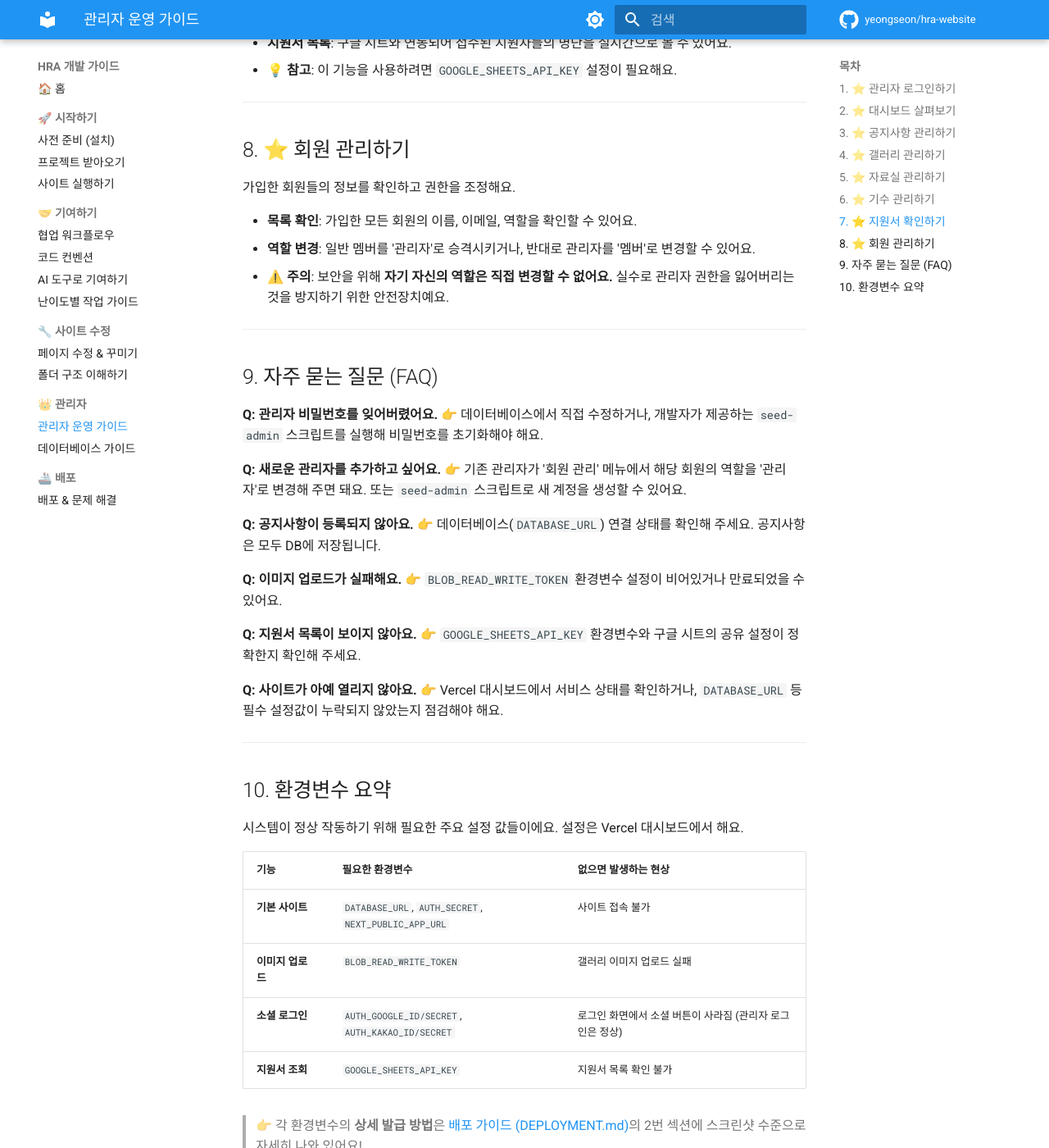
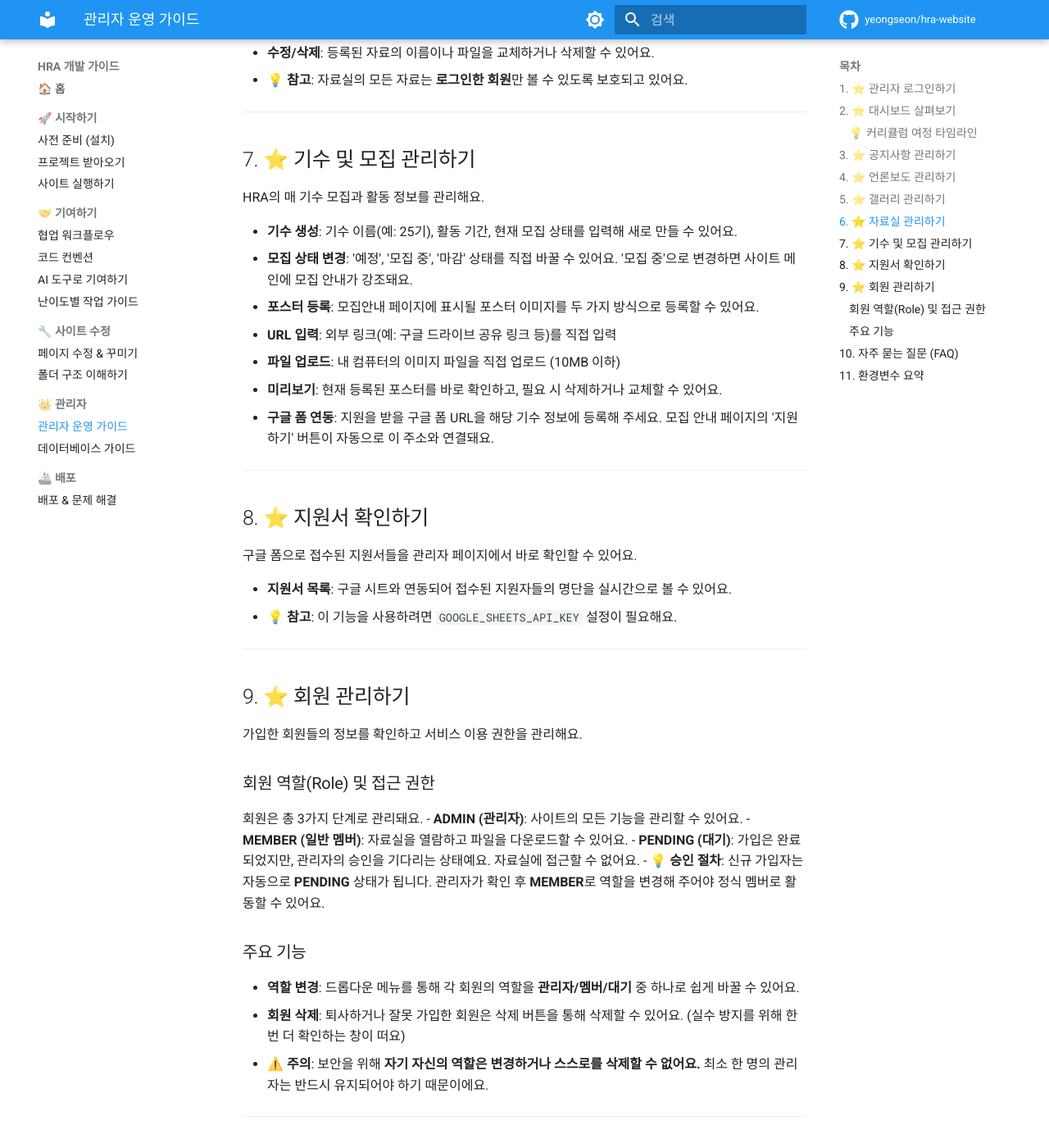
Before and after one commit to yeongseon/hra-website, an MkDocs documentation site: the page built from docs/ADMIN-GUIDE.md, in a window 1280 px wide and 1400 px high, scrolled down 2306 px. Shown: the whole window at 82% size. Built offline with MkDocs 1.6.1 and Material for MkDocs 9.7.7, drawn with Linux system fonts in a browser that asks for light colours; comment, search, counter and statistics services are not loaded; some of the changed text lies outside the part shown.

Commit message:
feat: 모집설정 포스터 이미지 업로드 기능 + 문서 전면 업데이트
- 모집설정: URL 입력 또는 이미지 파일 업로드(Vercel Blob) 동시 지원
- 포스터 미리보기, 삭제, 기존 Blob 이미지 자동 정리
- README.md: 고등학생 수준으로 전면 재작성 (기술 비유, 10단계 시작 가이드)
- AGENTS.md: features 경로 추가, 회원 역할(PENDING) 문서화
- ADMIN-GUIDE.md: 최근 변경사항 7건 반영 (조회수, 회원관리, 포스터 등)

```diff
--- a/docs/ADMIN-GUIDE.md
+++ b/docs/ADMIN-GUIDE.md
@@ -27,6 +27,11 @@
 
 각 숫자를 통해 우리 사이트가 얼마나 활발하게 운영되고 있는지 바로 확인할 수 있어요.
 
+### 💡 커리큘럼 여정 타임라인
+커리큘럼 페이지의 '여정' 섹션은 사용자 친화적으로 개선되었어요.
+- **클릭/탭 방식**: 각 단계를 클릭하거나 탭하면 해당 상세 내용을 볼 수 있어요.
+- **반응형 디자인**: 모바일 기기에서는 세로 아코디언 방식으로 표시되어 작은 화면에서도 편하게 읽을 수 있어요.
+
 ---
 
 ## 3. ⭐ 공지사항 관리하기
@@ -34,13 +39,24 @@
 중요한 소식을 회원들에게 알리는 기능이에요.
 
 - **새 공지 작성**: '글쓰기' 버튼을 누르면 에디터가 열려요. 마크다운 에디터를 사용하며, 화면이 좌우로 분할되어 있어 왼쪽에서 글을 쓰면 오른쪽에서 바로 확인(미리보기)할 수 있어요.
+- **조회수 확인**: 공지사항 상세 페이지를 열면 조회수가 자동으로 1 올라가요. 목록 페이지에서도 각 공지의 조회수를 바로 확인할 수 있어요.
 - **수정하기**: 기존 공지사항 목록에서 수정 버튼을 눌러 내용을 바꿀 수 있어요.
 - **삭제하기**: 더 이상 필요 없는 공지는 삭제 버튼으로 지울 수 있어요.
 - 💡 **참고**: 공지사항 내용은 데이터베이스에 안전하게 저장돼요.
 
 ---
 
-## 4. ⭐ 갤러리 관리하기
+## 4. ⭐ 언론보도 관리하기
+
+HRA와 관련된 뉴스 기사를 관리하는 기능이에요.
+
+- **기사 등록**: 기사 제목, 날짜, 원문 링크, 그리고 보도 매체 이름을 입력해 등록할 수 있어요.
+- **최신순 정렬**: 등록된 기사는 자동으로 최신 기사가 위로 오도록 정렬되어 사용자에게 보여요.
+- **수정/삭제**: 잘못 입력된 정보는 언제든 수정하거나 삭제할 수 있어요.
+
+---
+
+## 5. ⭐ 갤러리 관리하기
 
 활동 사진을 공유하는 공간이에요.
 
@@ -51,28 +67,34 @@
 
 ---
 
-## 5. ⭐ 자료실 관리하기
+## 6. ⭐ 자료실 관리하기
 
 수업에 필요한 파일들을 회원들과 공유하는 곳이에요.
 
-- **카테고리 구분**: 자료실은 '수업 자료', '수업 일지', '기타 자료' 등으로 카테고리가 나뉘어 있어 체계적으로 관리할 수 있어요.
+- **탭 기반 관리**: 자료실 관리는 '수업 자료/기지', '보고서 양식' 탭으로 나뉘어 있어요.
+- **보고서 양식**: 학생들이 공통적으로 사용하는 보고서 양식을 등록할 수 있어요. (기본 6종 양식 포함)
 - **자료 올리기**: 파일 제목과 카테고리를 선택하고 파일을 업로드하세요.
-- **수정/삭제**: 등록된 자료의 이름이나 파일을 교체할 수 있어요.
+- **조회수 확인**: '수업 일지(class-logs)' 카드의 조회수를 확인할 수 있으며, 상세 페이지를 열 때마다 조회수가 자동으로 증가해요.
+- **수정/삭제**: 등록된 자료의 이름이나 파일을 교체하거나 삭제할 수 있어요.
 - 💡 **참고**: 자료실의 모든 자료는 **로그인한 회원**만 볼 수 있도록 보호되고 있어요.
 
 ---
 
-## 6. ⭐ 기수 관리하기
+## 7. ⭐ 기수 및 모집 관리하기
 
 HRA의 매 기수 모집과 활동 정보를 관리해요.
 
 - **기수 생성**: 기수 이름(예: 25기), 활동 기간, 현재 모집 상태를 입력해 새로 만들 수 있어요.
 - **모집 상태 변경**: '예정', '모집 중', '마감' 상태를 직접 바꿀 수 있어요. '모집 중'으로 변경하면 사이트 메인에 모집 안내가 강조돼요.
+- **포스터 등록**: 모집안내 페이지에 표시될 포스터 이미지를 두 가지 방식으로 등록할 수 있어요.
+  - **URL 입력**: 외부 링크(예: 구글 드라이브 공유 링크 등)를 직접 입력
+  - **파일 업로드**: 내 컴퓨터의 이미지 파일을 직접 업로드 (10MB 이하)
+- **미리보기**: 현재 등록된 포스터를 바로 확인하고, 필요 시 삭제하거나 교체할 수 있어요.
 - **구글 폼 연동**: 지원을 받을 구글 폼 URL을 해당 기수 정보에 등록해 주세요. 모집 안내 페이지의 '지원하기' 버튼이 자동으로 이 주소와 연결돼요.
 
 ---
 
-## 7. ⭐ 지원서 확인하기
+## 8. ⭐ 지원서 확인하기
 
 구글 폼으로 접수된 지원서들을 관리자 페이지에서 바로 확인할 수 있어요.
 
@@ -81,17 +103,31 @@ HRA의 매 기수 모집과 활동 정보를 관리해요.
 
 ---
 
-## 8. ⭐ 회원 관리하기
+## 9. ⭐ 회원 관리하기
 
-가입한 회원들의 정보를 확인하고 권한을 조정해요.
+가입한 회원들의 정보를 확인하고 서비스 이용 권한을 관리해요.
 
-- **목록 확인**: 가입한 모든 회원의 이름, 이메일, 역할을 확인할 수 있어요.
-- **역할 변경**: 일반 멤버를 '관리자'로 승격시키거나, 반대로 관리자를 '멤버'로 변경할 수 있어요.
-- ⚠️ **주의**: 보안을 위해 **자기 자신의 역할은 직접 변경할 수 없어요.** 실수로 관리자 권한을 잃어버리는 것을 방지하기 위한 안전장치예요.
+### 회원 역할(Role) 및 접근 권한
+회원은 총 3가지 단계로 관리돼요.
+- **ADMIN (관리자)**: 사이트의 모든 기능을 관리할 수 있어요.
+- **MEMBER (일반 멤버)**: 자료실을 열람하고 파일을 다운로드할 수 있어요.
+- **PENDING (대기)**: 가입은 완료되었지만, 관리자의 승인을 기다리는 상태예요. 자료실에 접근할 수 없어요.
+- 💡 **승인 절차**: 신규 가입자는 자동으로 **PENDING** 상태가 됩니다. 관리자가 확인 후 **MEMBER**로 역할을 변경해 주어야 정식 멤버로 활동할 수 있어요.
+
+### 주요 기능
+- **역할 변경**: 드롭다운 메뉴를 통해 각 회원의 역할을 **관리자/멤버/대기** 중 하나로 쉽게 바꿀 수 있어요.
+- **회원 삭제**: 퇴사하거나 잘못 가입한 회원은 삭제 버튼을 통해 삭제할 수 있어요. (실수 방지를 위해 한 번 더 확인하는 창이 떠요)
+- ⚠️ **주의**: 보안을 위해 **자기 자신의 역할은 변경하거나 스스로를 삭제할 수 없어요.** 최소 한 명의 관리자는 반드시 유지되어야 하기 때문이에요.
 
 ---
 
-## 9. 자주 묻는 질문 (FAQ)
+## 10. 자주 묻는 질문 (FAQ)
+
+**Q: 신규 가입자가 자료실이 보이지 않는다고 해요.**
+👉 새로 가입한 회원은 기본적으로 '대기(PENDING)' 상태입니다. '회원 관리' 메뉴에서 해당 회원의 역할을 '멤버(MEMBER)'로 변경해 승인해 주셔야 자료실 이용이 가능합니다.
+
+**Q: 모집 포스터 이미지는 어떤 크기가 좋은가요?**
+👉 가로형보다는 세로형 포스터가 모바일에서 더 잘 보입니다. 파일 업로드 시 10MB 이하의 용량 제한이 있으니 참고해 주세요.
 
 **Q: 관리자 비밀번호를 잊어버렸어요.**
 👉 데이터베이스에서 직접 수정하거나, 개발자가 제공하는 `seed-admin` 스크립트를 실행해 비밀번호를 초기화해야 해요.
@@ -113,7 +149,7 @@ HRA의 매 기수 모집과 활동 정보를 관리해요.
 
 ---
 
-## 10. 환경변수 요약
+## 11. 환경변수 요약
 
 시스템이 정상 작동하기 위해 필요한 주요 설정 값들이에요. 설정은 Vercel 대시보드에서 해요.
 
```
Also changed, not shown: AGENTS.md (+9 -0 lines), README.md (+121 -131 lines), 2 other files.
